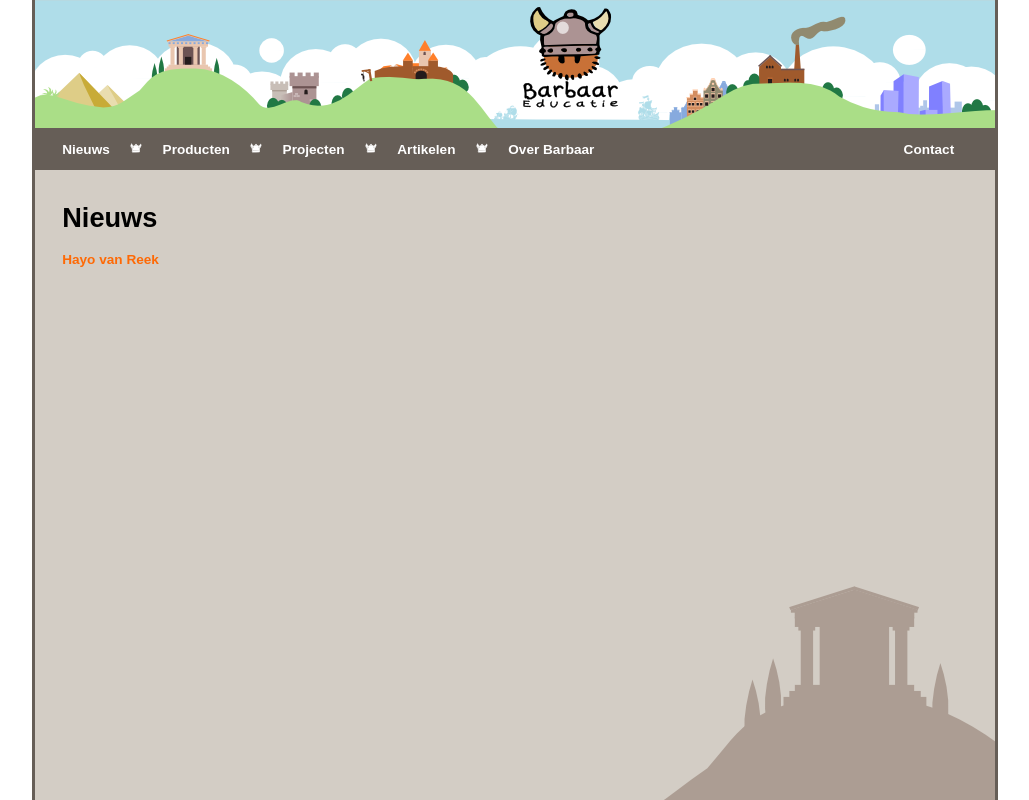
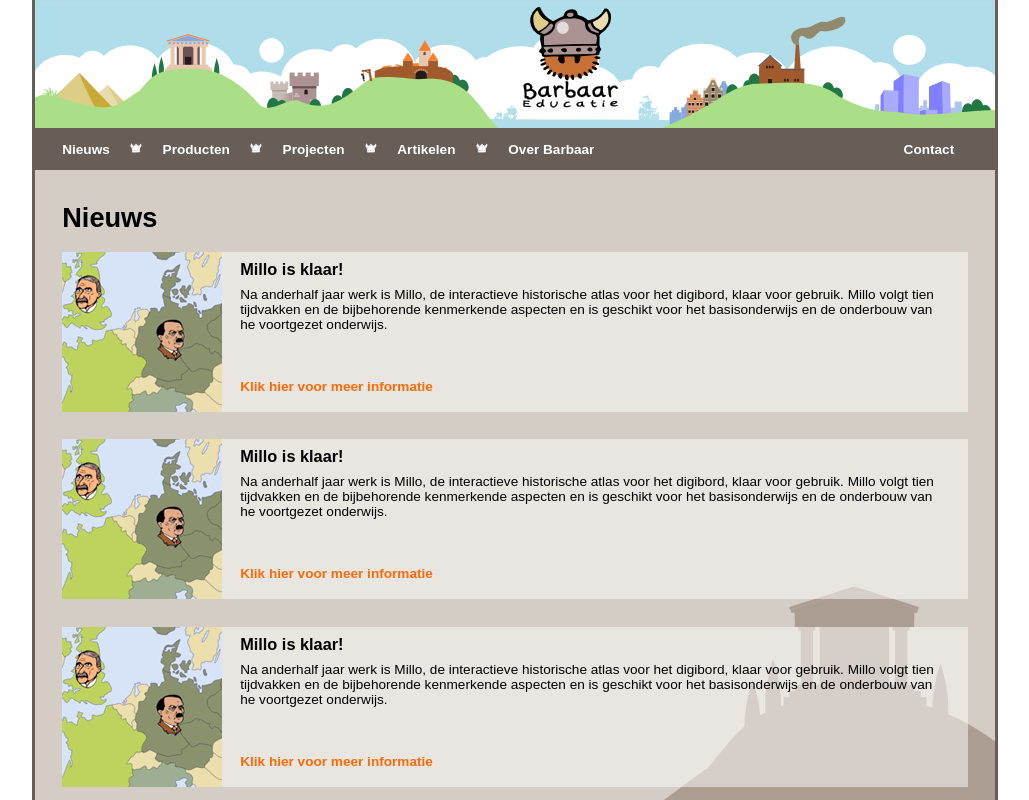
Before and after one commit to eschltd/barbaareducatie.nl, a plain HTML site: page index.html in a window 1280 px wide. Shown: the whole page, without its empty margins (125-1154 px from the left). Drawn offline with Linux system fonts and the light colour scheme.

Commit message:
added news theme

```diff
--- a/index.html
+++ b/index.html
@@ -25,7 +25,62 @@
         </div>
         <div class="content">
             <h1>Nieuws</h1>
-            <a href="http://www.hayovanreek.nl">Hayo van Reek</a>
+            <div class="newsitem">
+                <img src="images/millo.png" class="newsimage">
+                <h2>Millo is klaar!</h2>
+                Na anderhalf jaar werk is Millo, de interactieve
+                historische atlas voor het digibord, klaar voor
+                gebruik. Millo volgt tien tijdvakken en de
+                bijbehorende kenmerkende aspecten en is geschikt
+                voor het basisonderwijs en de onderbouw van he
+                voortgezet onderwijs.
+
+                <a class="more" href="meer.html">
+                    Klik hier voor meer informatie
+                </a>
+            </div>
+            <div class="newsitem">
+                <img src="images/millo.png" class="newsimage">
+                <h2>Millo is klaar!</h2>
+                Na anderhalf jaar werk is Millo, de interactieve
+                historische atlas voor het digibord, klaar voor
+                gebruik. Millo volgt tien tijdvakken en de
+                bijbehorende kenmerkende aspecten en is geschikt
+                voor het basisonderwijs en de onderbouw van he
+                voortgezet onderwijs.
+
+                <a class="more" href="meer.html">
+                    Klik hier voor meer informatie
+                </a>
+            </div>
+            <div class="newsitem">
+                <img src="images/millo.png" class="newsimage">
+                <h2>Millo is klaar!</h2>
+                Na anderhalf jaar werk is Millo, de interactieve
+                historische atlas voor het digibord, klaar voor
+                gebruik. Millo volgt tien tijdvakken en de
+                bijbehorende kenmerkende aspecten en is geschikt
+                voor het basisonderwijs en de onderbouw van he
+                voortgezet onderwijs.
+
+                <a class="more" href="meer.html">
+                    Klik hier voor meer informatie
+                </a>
+            </div>
+            <div class="newsitem">
+                <img src="images/millo.png" class="newsimage">
+                <h2>Millo is klaar!</h2>
+                Na anderhalf jaar werk is Millo, de interactieve
+                historische atlas voor het digibord, klaar voor
+                gebruik. Millo volgt tien tijdvakken en de
+                bijbehorende kenmerkende aspecten en is geschikt
+                voor het basisonderwijs en de onderbouw van he
+                voortgezet onderwijs.
+
+                <a class="more" href="meer.html">
+                    Klik hier voor meer informatie
+                </a>
+            </div>
         </div>
     <body>
 <html>
--- a/style.css
+++ b/style.css
@@ -82,10 +82,38 @@
     height: 1em;
 }
 
-
-
-
-
 .content {
     padding: 1em 2em;
+    height: auto;
+    overflow-y: auto;
 }
+
+.newsitem {
+    position: relative;
+    background-color: #fff;
+    background-color: rgba(255, 255, 255, 0.5);
+    height: auto;
+    overflow-y: auto;
+    padding-right: 18px;
+    margin-bottom: 2em;
+}
+
+.newsitem .newsimage {
+    width: 160px;
+    float: left;
+    margin-right: 18px;
+}
+
+.newsitem h2 {
+    margin-top: 8px;
+    margin-bottom: 8px;
+    padding: 0;
+    font-size: 1.2em;
+}
+
+.newsitem .more {
+    position: absolute;
+    display: block;
+    bottom: 18px;
+    left: 178px;
+}
```
Also changed, not shown: images/millo.png (added).
